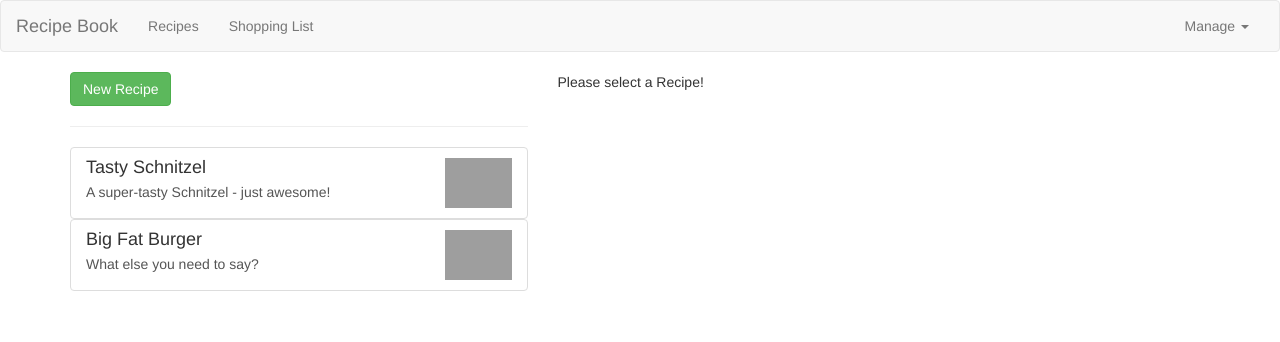
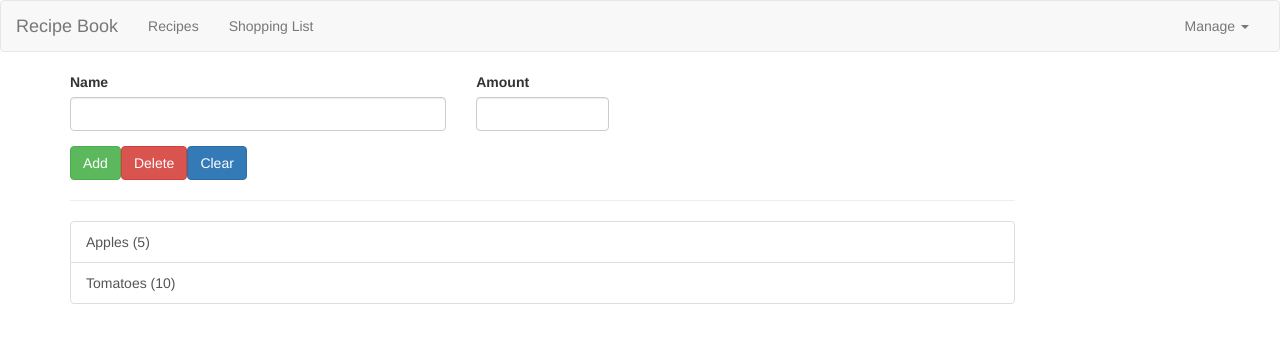
Before and after one commit to WhoAmI-FK/Angular_Course_Project, an Angular app: page /shopping-list in a window 1280 px wide. Shown: the top 342 px of the page. Built offline with nearby package versions, Linux system fonts and the light colour scheme; grey boxes are pictures that could not be loaded.

Commit message:
Routes set-up

```diff
--- /dev/null
+++ b/src/app/app-routing.module.ts
@@ -0,0 +1,26 @@
+import { NgModule } from "@angular/core";
+import { RouterModule, Routes } from '@angular/router'
+import { RecipesComponent } from "./recipes/recipes.component";
+import { ShoppingListComponent } from "./shopping-list/shopping-list.component";
+const appRoutes: Routes = [
+  {
+    path: '', redirectTo: '/recipes',
+    pathMatch: 'full'
+  },
+  {
+    path: 'recipes',
+    component: RecipesComponent
+  },
+  {
+    path: 'shopping-list',
+    component: ShoppingListComponent
+  }
+];
+
+@NgModule({
+  imports: [RouterModule.forRoot(appRoutes)],
+  exports: [RouterModule]
+})
+export class AppRoutingModule{
+
+}
--- a/src/app/app.component.html
+++ b/src/app/app.component.html
@@ -4,10 +4,9 @@
 <div class="container">
     <div class="row">
         <div class="col-md-12">
-          <app-recipes
-            *ngIf="loadedFeature === 'recipe'"
-          ></app-recipes>
-          <app-shopping-list *ngIf="loadedFeature!=='recipe'"></app-shopping-list>
+          <router-outlet>
+
+          </router-outlet>
         </div>
     </div>
 </div>
--- a/src/app/app.module.ts
+++ b/src/app/app.module.ts
@@ -11,6 +11,7 @@ import { ShoppingEditComponent } from './shopping-list/shopping-edit/shopping-ed
 import { FormsModule } from '@angular/forms';
 import { DropdownDirective } from './shared/dropdown.directive';
 import { ShoppingListService } from './shopping-list/shopping-list.service';
+import { AppRoutingModule } from './app-routing.module';
 
 @NgModule({
   declarations: [
@@ -27,6 +28,7 @@ import { ShoppingListService } from './shopping-list/shopping-list.service';
   imports: [
     BrowserModule,
     FormsModule,
+    AppRoutingModule
   ],
   providers: [ShoppingListService],
   bootstrap: [AppComponent]
--- a/src/app/header/header.component.html
+++ b/src/app/header/header.component.html
@@ -5,8 +5,8 @@
     </div>
     <div class="collapse navbar-collapse">
       <ul class="nav navbar-nav">
-        <li><a href="#" (click)="onSelect('recipe')">Recipes</a></li>
-        <li><a href="#" (click)="onSelect('shopping-list')">Shopping List</a></li>
+        <li><a routerLink="/recipes">Recipes</a></li>
+        <li><a routerLink="/shopping-list">Shopping List</a></li>
       </ul>
       <ul class="nav navbar-nav navbar-right">
           <li class="dropdown" appDropdown>
--- a/src/app/header/header.component.ts
+++ b/src/app/header/header.component.ts
@@ -1,4 +1,4 @@
-import { Component, EventEmitter, Output } from "@angular/core";
+import { Component} from "@angular/core";
 
 
 @Component({
@@ -6,8 +6,5 @@ import { Component, EventEmitter, Output } from "@angular/core";
  templateUrl:'./header.component.html'
 })
 export class HeaderComponent{
-  @Output() featureSelected = new EventEmitter<string>();
-  onSelect(feature:string){
-    this.featureSelected.emit(feature);
-  }
+
 }
```
